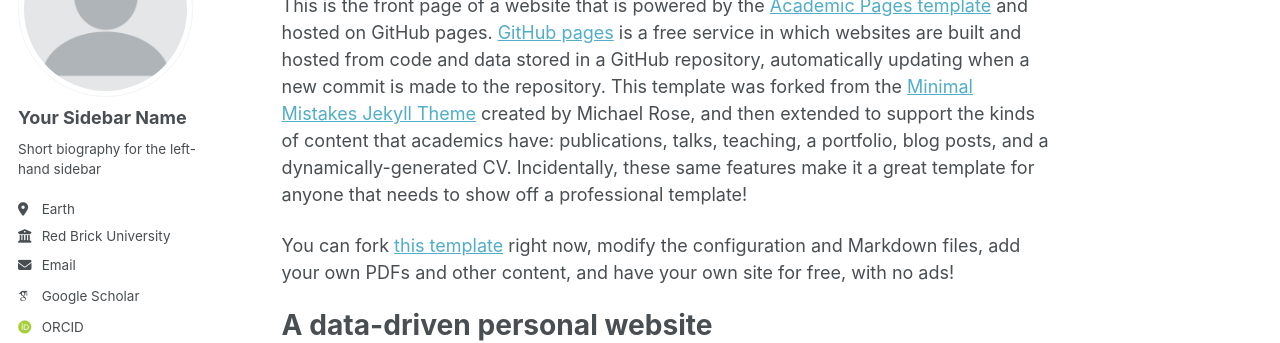
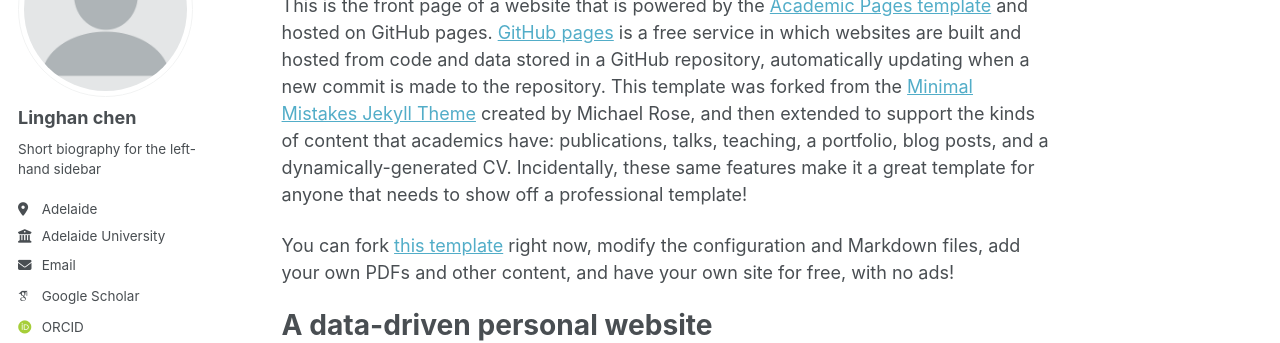
Before and after one commit to CLhh04/linghanchenspage, a Jekyll site: the page built from _pages/about.md, in a window 1280 px wide. Shown: the part 179-522 px from the top of the page. Built offline with Jekyll 4.4.1, drawn with Linux system fonts in a browser that asks for light colours; some web fonts are replaced; a script bundle is joined from its source files by our own code; library files that are not in the unit come from our copies.

Commit message:
Update _config.yml

```diff
--- a/_config.yml
+++ b/_config.yml
@@ -24,13 +24,13 @@ repository               : "academicpages/academicpages.github.io"
 author:
   # Biographic information
   avatar           : "profile.png"
-  name             : "Your Sidebar Name"
+  name             : "Linghan chen"
   pronouns         : # example: "she/her"
   bio              : "Short biography for the left-hand sidebar"
-  location         : "Earth"
-  employer         : "Red Brick University"
+  location         : "Adelaide"
+  employer         : "Adelaide University"
   uri              : # URL
-  email            : "none@example.org"
+  email            : "chenlinghan2004@163.com"
 
   # Academic websites
   academia         : # URL
```
